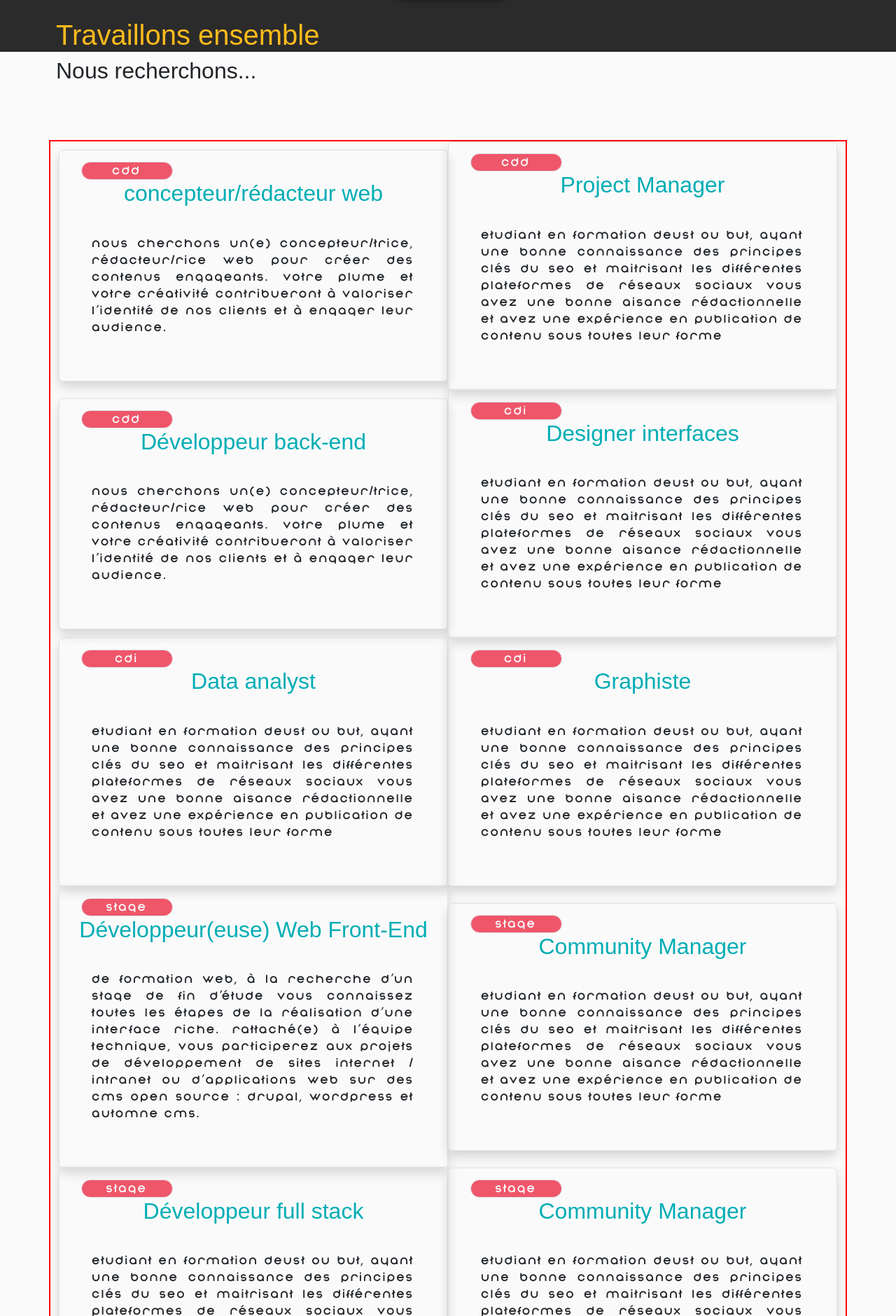
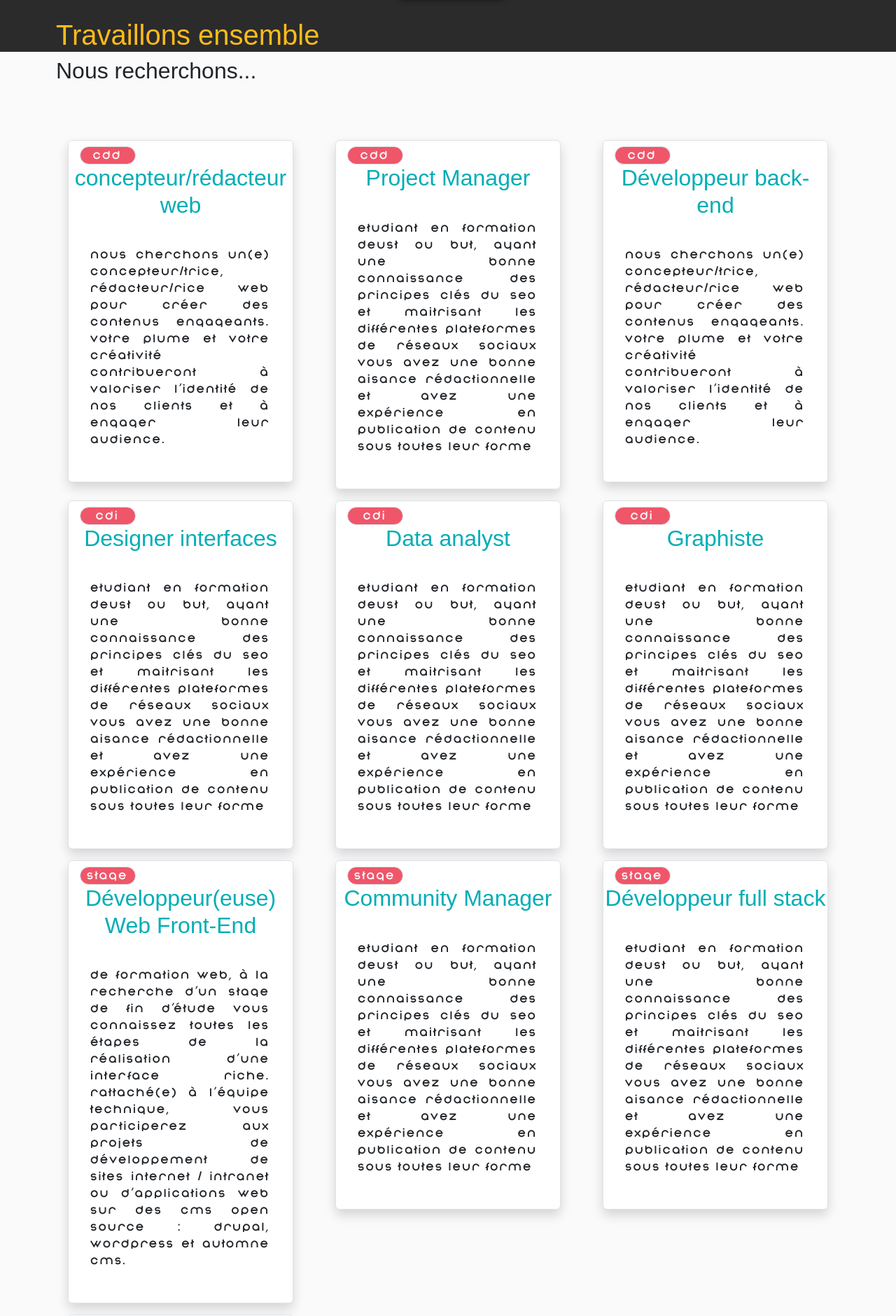
Before and after one commit to EstelleDab/busyb, a PHP site: page /pages/travaillons.php in a window 1280 px wide. Shown: the part 294-2174 px from the top of the page at 70% size. Run offline with PHP 8.4, Linux system fonts and the light colour scheme; data comes from the database, SQL or seed files in the repository; both versions use the stored data as it was after the commit; some web fonts are replaced.

Commit message:
Mise en page annonces

```diff
--- a/assets/css/travaillons.css
+++ b/assets/css/travaillons.css
@@ -28,21 +28,6 @@
 }
 }
 
-.ad-container {
-
-
-
-}
-.ad-card {
-
-
-}
-.container {
-    border: 2px solid red;
-}
-.ad-card p {
-    overflow: scroll;
-}
 
 .fa-star {
     font-size:2rem;
--- a/inc.functions.php
+++ b/inc.functions.php
@@ -71,10 +71,13 @@ $itsthefirst=true;
               else
               {   // affichage de toutes les entrées de la BDD
                   echo '
-                        <div class="ad-card col-md-6 d-flex flex-column border shadow rounded m-auto py-2 ">
-                            <span class="bg-info text-light text-center border rounded-pill w-25 mx-2 ">'.$annonces['categorie'].'</span>
+                  <div class="col-md-4 pb-2">
+                        <div class="border shadow rounded card">
+                            <span class="bg-info text-light text-center border rounded-pill w-25 mx-2 mt-1">'.$annonces['categorie'].'</span>
                             <h2 class="text-center text-secondary ">'.$annonces['titre'].'</h2>
-                                <p class="text-justify p-3">'.$annonces['texte'].'</p></div>';
+                                <p class="overflow-hidden text-justify p-3">'.$annonces['texte'].'</p>
+                        </div>
+                    </div>';
               }
           }
           // clôture de la requête
--- a/pages/travaillons.php
+++ b/pages/travaillons.php
@@ -25,10 +25,12 @@
     <h1 class='bg-dark text-primary px-5'>Travaillons ensemble</h1>
     <section id='ads '>
         <h2 class="px-5">Nous recherchons...</h2>
-        <div class="ad-container container  d-flex flex-row flex-wrap m-auto mt-5">
+        <div class="container mt-5 ">
+            <div class="card-deck">
             <?php
                 getAds();
             ?>
+            </div>
         </div>
         </section><!--eof ads-->
 
```
Also changed, not shown: assets/bdd/bdd_busyb.sql (+25 -3 lines).
